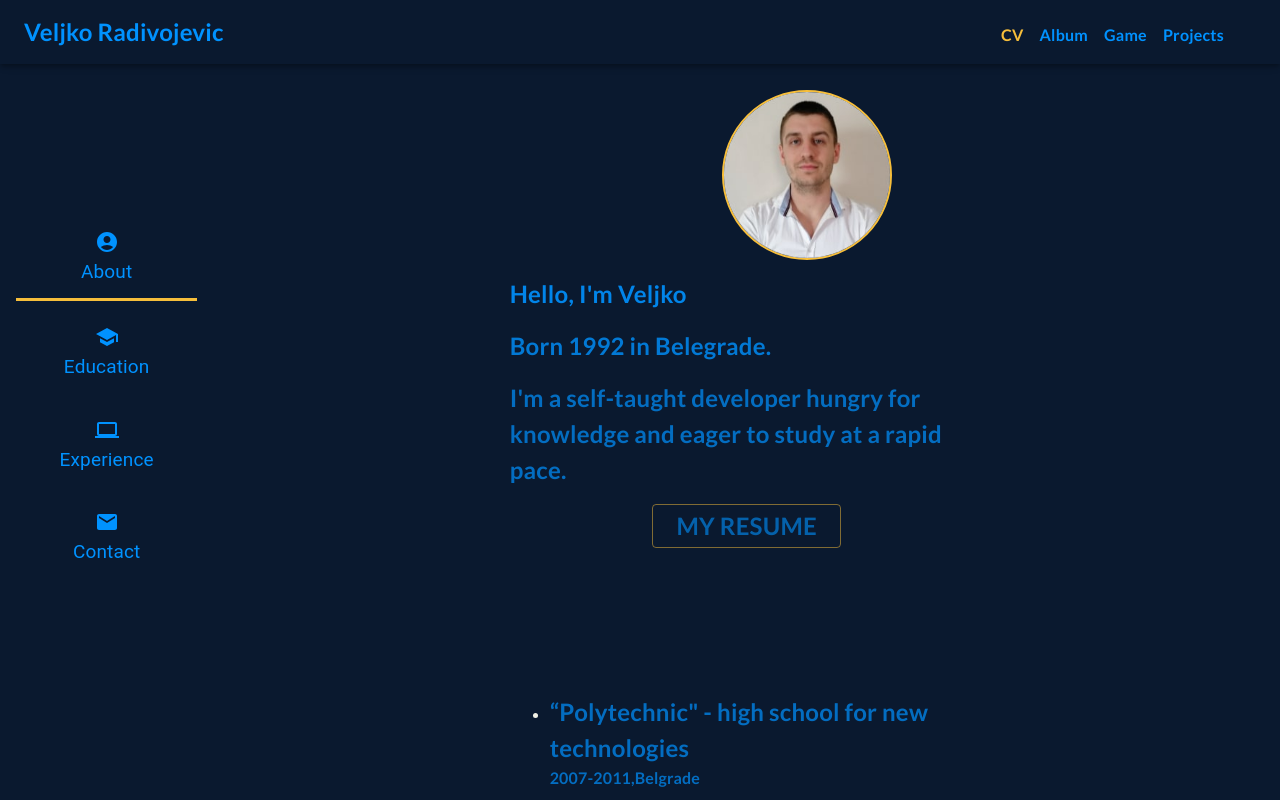
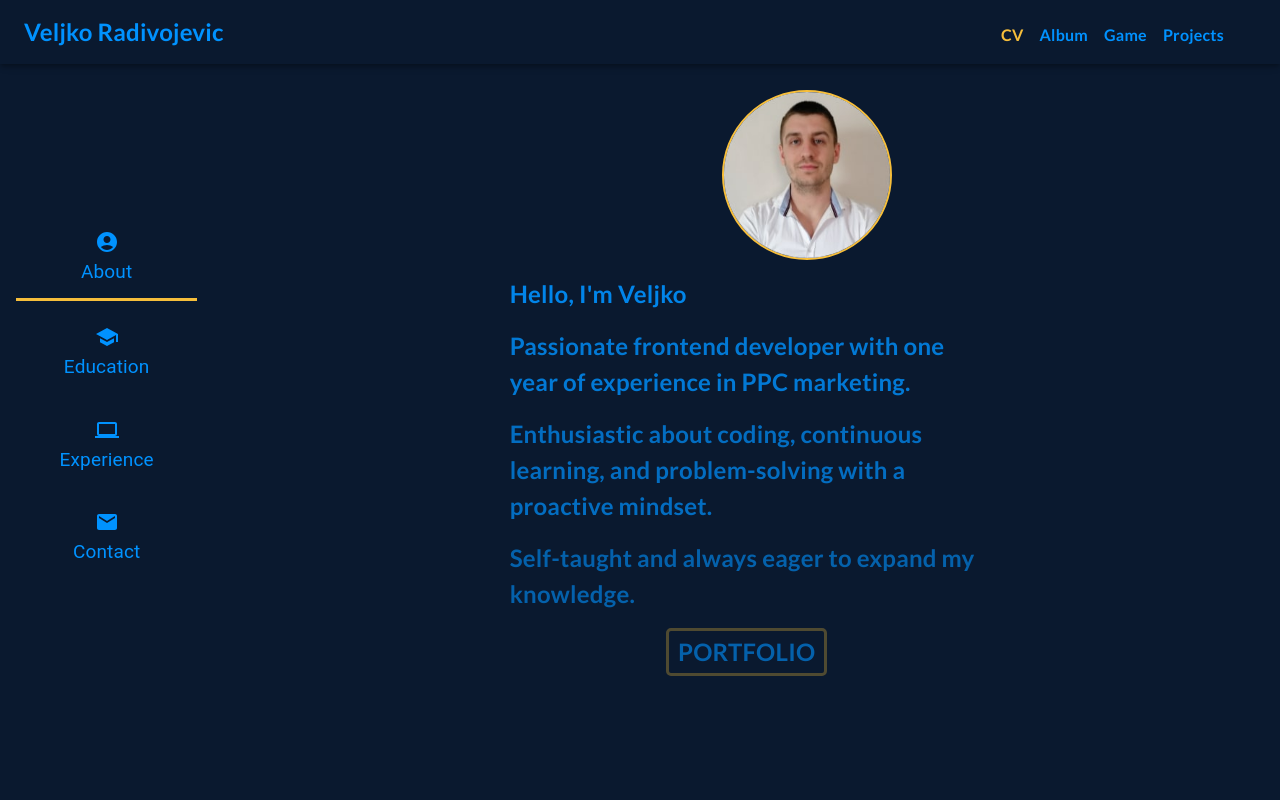
Before and after one commit to veljkoRad/Portfolio-VeljkoRadivojevic, a React (Create React App) app: page / in a window 1280 px wide. Shown: the top 800 px of the page. Built offline with nearby package versions, Linux system fonts and the light colour scheme; no server answers.

Commit message:
Portfolio March 2024

```diff
--- a/src/pages/home/About.js
+++ b/src/pages/home/About.js
@@ -33,21 +33,33 @@ const About = ({ width }) => {
           Hello, I'm Veljko{" "}
         </StyledTypography>
         <StyledTypography sx={{ opacity: 0.8 }}>
-          Born 1992 in Belegrade.
+          Passionate frontend developer with one year of experience in PPC marketing.
         </StyledTypography>
         <StyledTypography sx={{ opacity: 0.7 }}>
-          I'm a self-taught developer hungry for knowledge and eager to study at
-          a rapid pace.
+          Enthusiastic about coding, continuous learning, and problem-solving with a proactive mindset.
         </StyledTypography>
+        <StyledTypography sx={{ opacity: 0.6 }}>
+          Self-taught and always eager to expand my knowledge.
+        </StyledTypography>
+
         <StyledButton
           href="/VeljkoRadivojevicCV.pdf"
           target="_blank"
           variant="outlined"
           color="error"
           size="small"
-          width="30%"
+          sx={{
+            borderWidth: '3px',
+            borderRadius: '5px',
+            opacity: 0.6, textTransform: 'uppercase',
+            fontSize: 24, '@media (max-width: 500px)': {
+              fontSize: '18px'
+            }, '@media (max-width: 400px)': {
+              fontSize: '16px'
+            }, width: 'auto'
+          }}
         >
-          <StyledTypography sx={{ opacity: 0.6 }}>My Resume</StyledTypography>
+          <StyledTypography>Portfolio</StyledTypography>
         </StyledButton>
       </CardContent>
     </Card>
```
Also changed, not shown: 2 other files (tests, documents, lock files or other folders).
